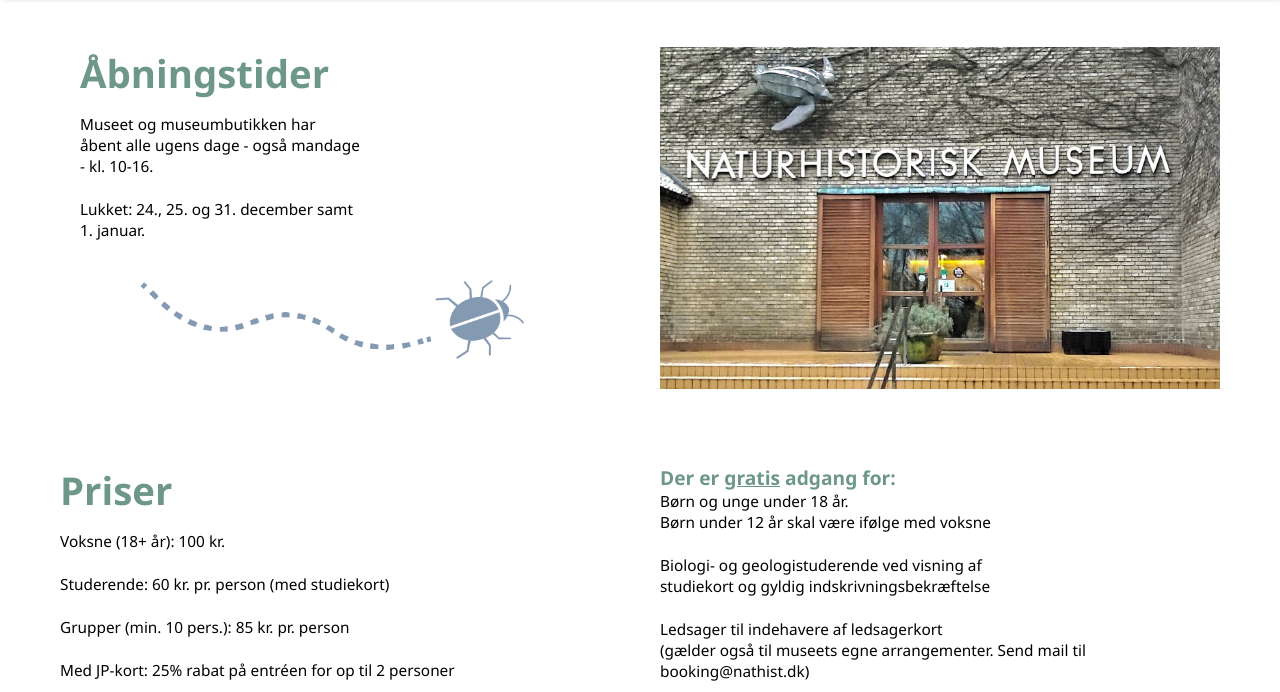
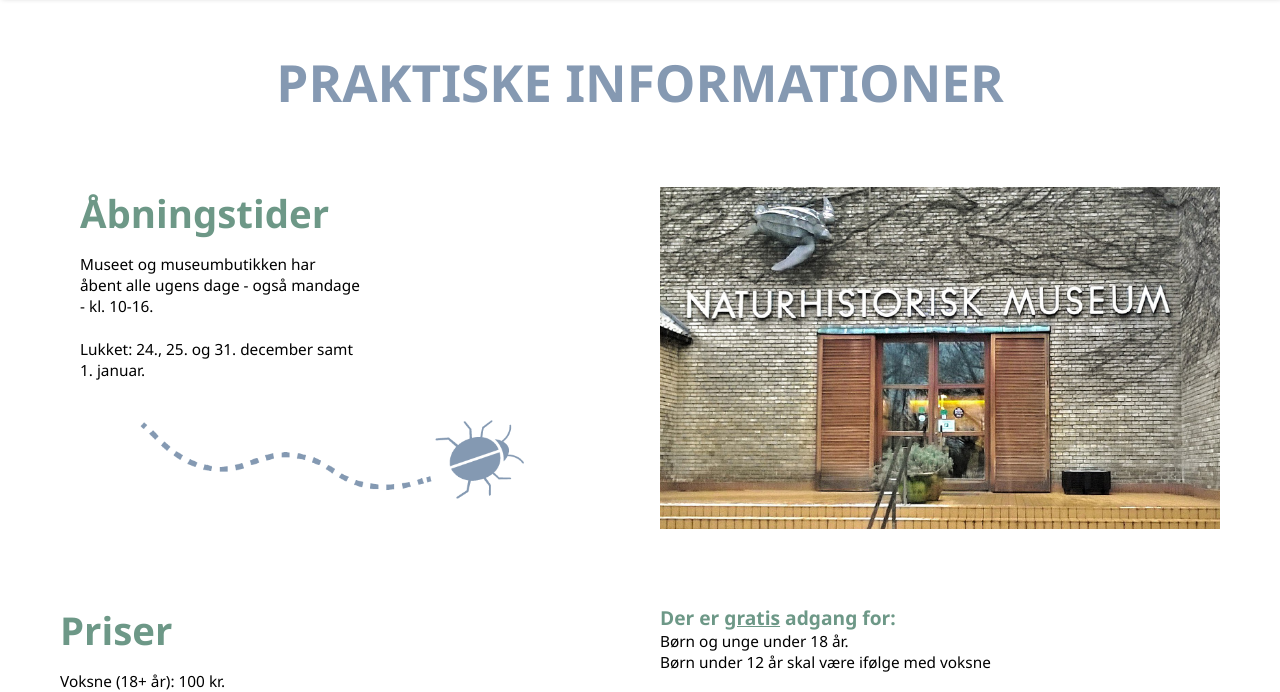
Before and after one commit to RexxMK/Naturhistorisk-Museum, a plain HTML site: page praktisk_info.html in a window 1280 px wide. Shown: the part 123-815 px from the top of the page. Drawn offline with Linux system fonts and the light colour scheme.

Commit message:
prin nu med h1

```diff
--- a/praktisk_info.html
+++ b/praktisk_info.html
@@ -89,6 +89,9 @@
 
     <!--MAIN-->
     <main>
+        <section class="prin">
+            <h1>Praktiske informationer</h1>
+        </section>
 
         <!--Åbningstider-->
         <section class="prin" id="open">
--- a/styles.css
+++ b/styles.css
@@ -409,10 +409,6 @@ div #donation_natsvaermer{
 
 
                                                         /*PRAKTISK INFORMATIONSSIDE*/
-#open{
-    margin-top: 170px; /*skal være 170px for ikke at forsvinde under header.*/
-}
-
 #prin_bille{
     margin-top: 3vw;
     margin-left: 80px;
@@ -453,6 +449,15 @@ div #donation_natsvaermer{
 .prin h2{
     color: #6d9887;
     margin-bottom: 1.2vw;
+}
+
+.prin h1{
+    color: #8599B2;
+    text-align: center;
+    font-size: 4vw;
+
+    margin-top: 100px; /*skal være 170px for ikke at forsvinde under header.*/
+
 }
 
 
```
Also changed, not shown: svg/restroom-solid.svg (deleted), svg/wheelchair-solid.svg (deleted).
